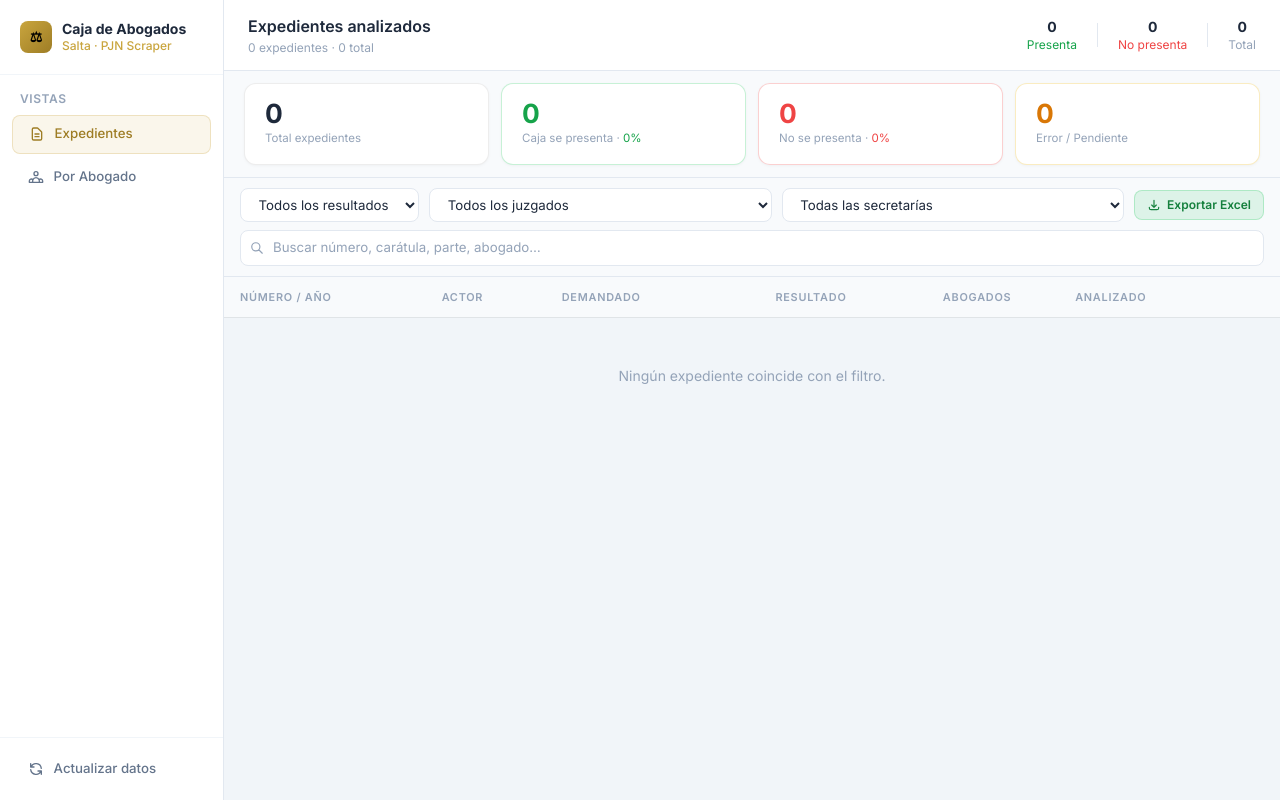
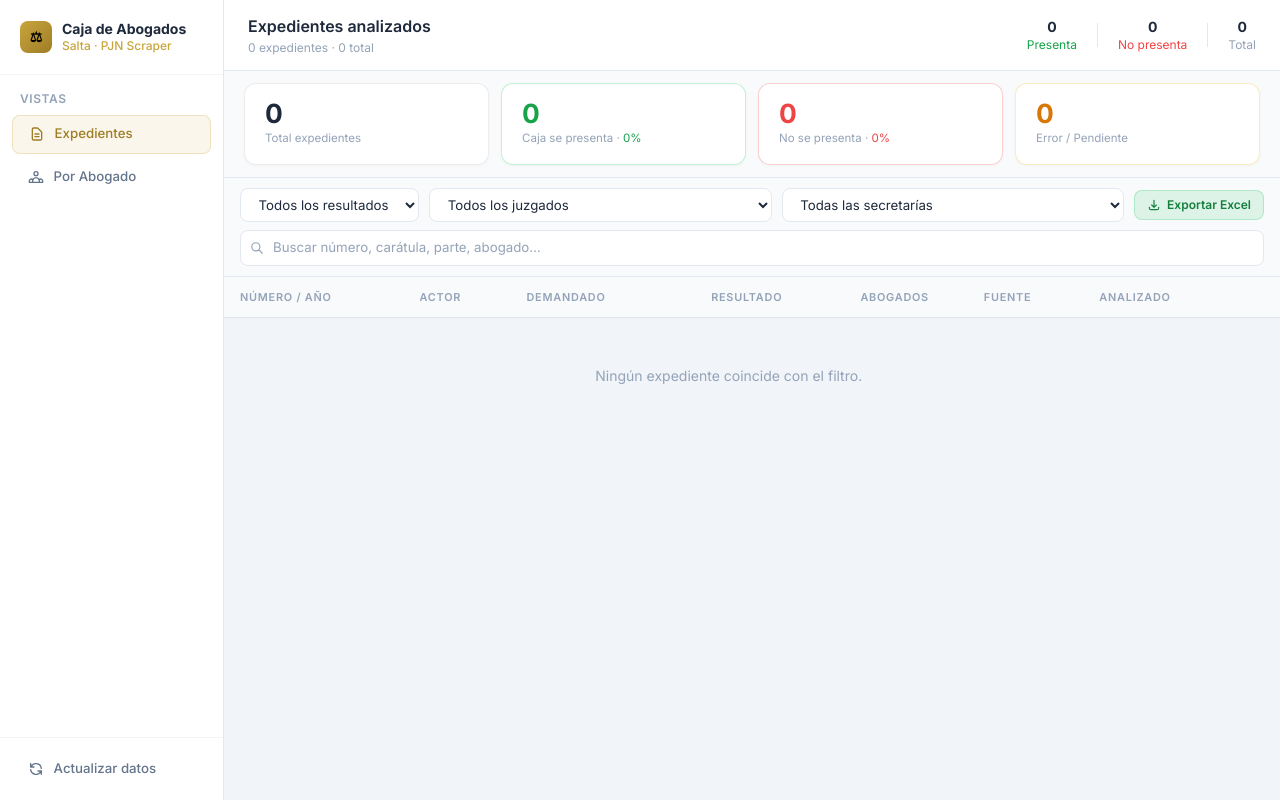
Before and after one commit to OctavioGalvan5/filtro-expedientes-pjn, a FastAPI app: page / in a window 1280 px wide. Run offline with FastAPI, Linux system fonts and the light colour scheme; data that the repository does not hold is empty; some libraries are stand-ins or nearby versions.

Commit message:
feat: agregar columna fuente para rastrear el origen de cada expediente
- DB: columna fuente con DEFAULT 'Extractor PJN' (migración automática, registros existentes heredan el valor)
- scraper: pasa el nombre del archivo Excel como fuente al guardar
- API: fuente se incluye en el Excel exportado
- Frontend: columna Fuente en tabla, campo en panel de detalle, buscable por texto

Co-Authored-By: Claude Sonnet 4.6 <noreply@anthropic.com>

```diff
--- a/database.py
+++ b/database.py
@@ -63,6 +63,9 @@ def inicializar_db():
         cur.execute(
             f"ALTER TABLE pjn_expedientes ADD COLUMN IF NOT EXISTS {col} TEXT"
         )
+    cur.execute(
+        "ALTER TABLE pjn_expedientes ADD COLUMN IF NOT EXISTS fuente TEXT DEFAULT 'Extractor PJN'"
+    )
 
     cur.execute("""
         CREATE TABLE IF NOT EXISTS pjn_participantes (
@@ -178,7 +181,8 @@ def eliminar_expediente(id: int):
 
 def guardar_expediente(numero: str, anio: str, caratula: str,
                        caja_se_presenta: str, participantes: list = None,
-                       jurisdiccion: str = "", juzgado: str = "", secretaria: str = ""):
+                       jurisdiccion: str = "", juzgado: str = "", secretaria: str = "",
+                       fuente: str = "Extractor PJN"):
     """
     Inserta o actualiza un expediente y reemplaza sus participantes/abogados.
     participantes: [{tipo, nombre, abogados:[{nombre, tomo_folio, cuit}]}]
@@ -191,17 +195,18 @@ def guardar_expediente(numero: str, anio: str, caratula: str,
 
     cur.execute("""
         INSERT INTO pjn_expedientes
-            (numero, anio, caratula, caja_se_presenta, fecha_analisis, jurisdiccion, juzgado, secretaria)
-        VALUES (%s, %s, %s, %s, NOW(), %s, %s, %s)
+            (numero, anio, caratula, caja_se_presenta, fecha_analisis, jurisdiccion, juzgado, secretaria, fuente)
+        VALUES (%s, %s, %s, %s, NOW(), %s, %s, %s, %s)
         ON CONFLICT(numero, anio) DO UPDATE SET
             caratula         = EXCLUDED.caratula,
             caja_se_presenta = EXCLUDED.caja_se_presenta,
             fecha_analisis   = NOW(),
             jurisdiccion     = EXCLUDED.jurisdiccion,
             juzgado          = EXCLUDED.juzgado,
-            secretaria       = EXCLUDED.secretaria
+            secretaria       = EXCLUDED.secretaria,
+            fuente           = EXCLUDED.fuente
     """, (str(numero), str(anio), caratula, caja_se_presenta,
-          jurisdiccion or "", juzgado or "", secretaria or ""))
+          jurisdiccion or "", juzgado or "", secretaria or "", fuente or "Extractor PJN"))
 
     cur.execute(
         "SELECT id FROM pjn_expedientes WHERE numero=%s AND anio=%s",
--- a/main.py
+++ b/main.py
@@ -134,6 +134,7 @@ async def ejecutar(body: _EjecutarBody):
         _estado["total"]     = 0
         _estado["logs"]      = []
         scraper._stop_requested = False
+        nombre_excel = _estado.get("nombre_excel") or "expedientes_web.xlsx"
 
     def on_progreso(actual, total):
         with _estado_lock:
@@ -150,6 +151,7 @@ async def ejecutar(body: _EjecutarBody):
                 password=password,
                 headless=True,
                 on_progreso=on_progreso,
+                fuente=nombre_excel,
             )
         finally:
             sys.stdout = old_stdout
@@ -232,6 +234,7 @@ async def exportar(
             "Actor":         actor,
             "Demandado":     demandado,
             "Fecha Análisis": (e.get("fecha_analisis") or "")[:10],
+            "Fuente":        e.get("fuente", "Extractor PJN"),
         })
 
     # Hoja 2: Abogados únicos de los expedientes filtrados
--- a/pjn_scraper.py
+++ b/pjn_scraper.py
@@ -485,14 +485,18 @@ def _detectar_columnas(ws):
 
 
 def ejecutar_desde_excel(archivo_entrada, usuario, password,
-                         headless=False, on_progreso=None):
+                         headless=False, on_progreso=None, fuente=None):
     """
     Lee expedientes de expedientes.xlsx, procesa cada uno y guarda en PostgreSQL.
     La BD es la única fuente de verdad: no se genera ningún Excel de salida.
     on_progreso(actual, total): callback opcional llamado luego de cada expediente.
+    fuente: nombre del archivo de origen (si None, se deriva del nombre del archivo).
     """
     global _stop_requested
     _stop_requested = False
+
+    if fuente is None:
+        fuente = os.path.basename(archivo_entrada)
 
     try:
         db.inicializar_db()
@@ -550,7 +554,7 @@ def ejecutar_desde_excel(archivo_entrada, usuario, password,
                     driver.quit()
 
             db.guardar_expediente(num, anio, caratula, resultado, participantes,
-                                  jurisdiccion, juzgado, secretaria)
+                                  jurisdiccion, juzgado, secretaria, fuente)
 
             if resultado in ("Si", "No"):
                 ya_procesados.add((num, anio))
--- a/templates/index.html
+++ b/templates/index.html
@@ -261,6 +261,7 @@
                   <th class="text-left">Demandado</th>
                   <th class="text-center">Resultado</th>
                   <th class="text-center">Abogados</th>
+                  <th class="text-left">Fuente</th>
                   <th class="text-left">Analizado</th>
                   <th class="text-center"></th>
                 </tr>
@@ -288,6 +289,8 @@
                     </td>
                     <td class="px-4 py-2.5 text-center text-slate-500"
                         x-text="(exp.participantes||[]).reduce((s,p)=>s+(p.abogados||[]).length,0)"></td>
+                    <td class="px-4 py-2.5 text-slate-400 text-xs truncate max-w-[120px]"
+                        x-text="exp.fuente||'—'"></td>
                     <td class="px-4 py-2.5 text-slate-400 text-xs font-mono"
                         x-text="(exp.fecha_analisis||'').substring(0,10)"></td>
                     <td class="px-2 py-2.5 text-center" @click.stop>
@@ -334,8 +337,8 @@
                   <span class="text-xs text-slate-400 font-mono"
                         x-text="(panelDer?.fecha_analisis||'').substring(0,10)"></span>
                 </div>
-                <!-- Jurisdicción / Juzgado / Secretaría -->
-                <div class="mt-2 space-y-0.5" x-show="panelDer?.jurisdiccion || panelDer?.juzgado">
+                <!-- Jurisdicción / Juzgado / Secretaría / Fuente -->
+                <div class="mt-2 space-y-0.5" x-show="panelDer?.jurisdiccion || panelDer?.juzgado || panelDer?.fuente">
                   <div x-show="panelDer?.jurisdiccion" class="flex items-center gap-1.5 text-xs text-slate-400">
                     <span class="font-semibold text-slate-500 uppercase tracking-wide" style="font-size:.6rem">Jurisdicción</span>
                     <span x-text="panelDer?.jurisdiccion"></span>
@@ -347,6 +350,10 @@
                   <div x-show="panelDer?.secretaria" class="flex items-center gap-1.5 text-xs text-slate-400">
                     <span class="font-semibold text-slate-500 uppercase tracking-wide" style="font-size:.6rem">Secretaría</span>
                     <span x-text="panelDer?.secretaria"></span>
+                  </div>
+                  <div x-show="panelDer?.fuente" class="flex items-center gap-1.5 text-xs text-slate-400">
+                    <span class="font-semibold text-slate-500 uppercase tracking-wide" style="font-size:.6rem">Fuente</span>
+                    <span x-text="panelDer?.fuente"></span>
                   </div>
                 </div>
               </div>
@@ -696,7 +703,7 @@ function app() {
       if (this.filtroTxt) {
         const q = this.filtroTxt.toLowerCase();
         r = r.filter(e => {
-          let h = `${e.numero} ${e.anio} ${e.caratula||''} ${e.juzgado||''} ${e.secretaria||''}`.toLowerCase();
+          let h = `${e.numero} ${e.anio} ${e.caratula||''} ${e.juzgado||''} ${e.secretaria||''} ${e.fuente||''}`.toLowerCase();
           for (const p of (e.participantes||[])) {
             h += ' ' + (p.nombre||'').toLowerCase();
             for (const ab of (p.abogados||[])) h += ' ' + (ab.nombre||'').toLowerCase();
```
